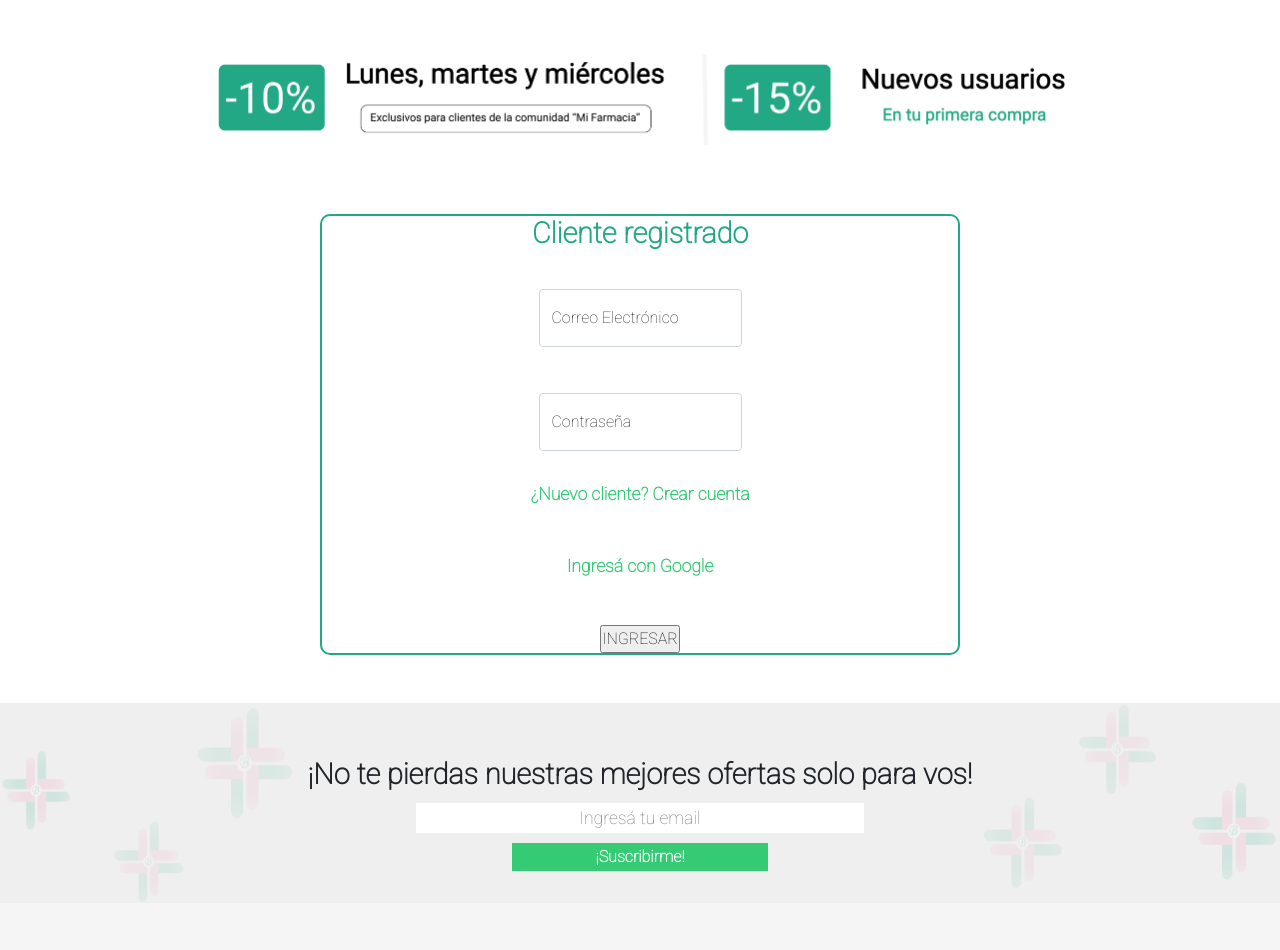
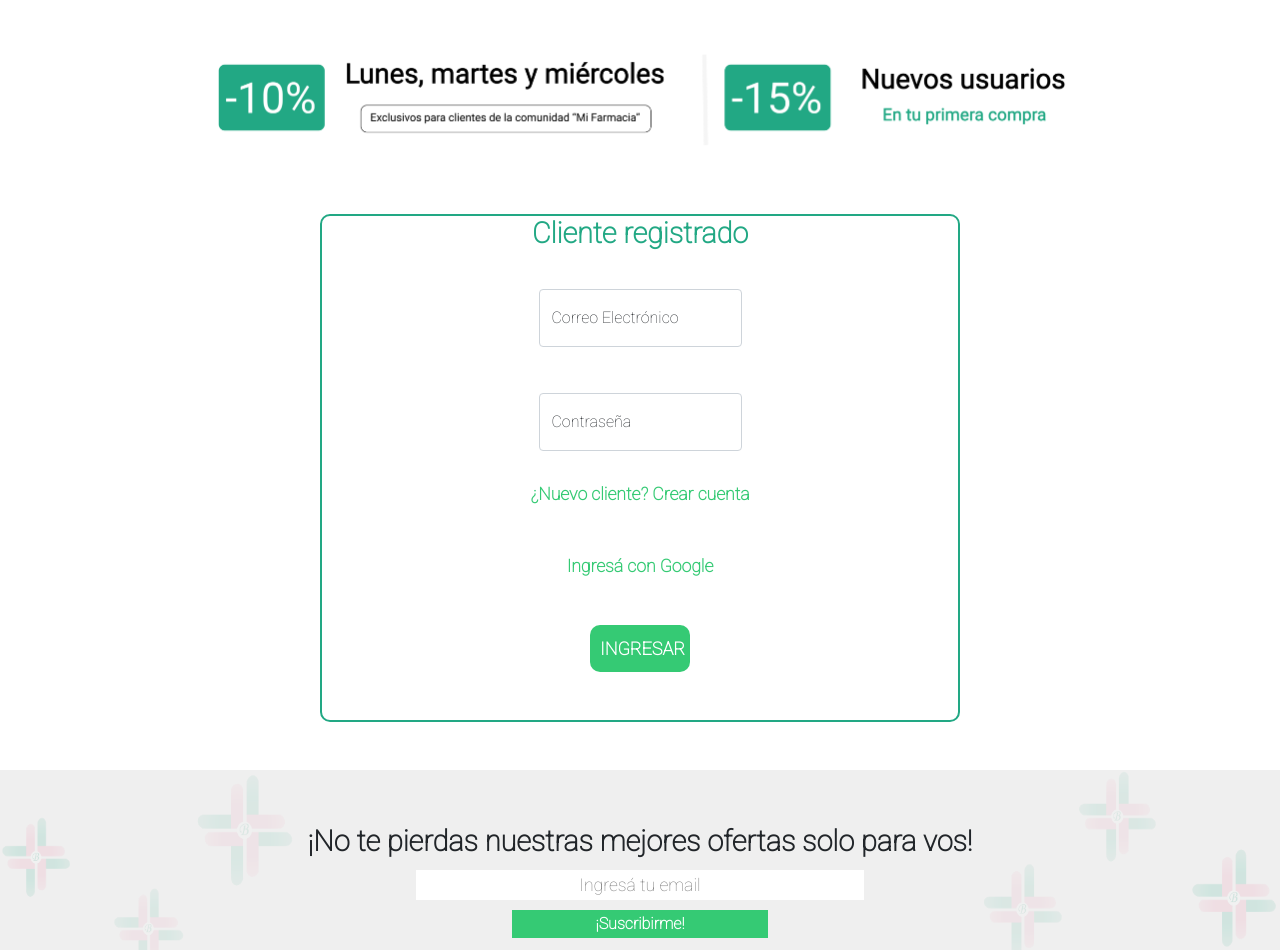
Before and after one commit to ManuelPeysere/proyectoFarmaciaBiondi, a website: page pages/account.html in a window 1280 px wide. Shown: the part 150-1100 px from the top of the page. Drawn offline with nearby package versions, Linux system fonts and the light colour scheme; some icons are missing.

Commit message:
versión 31/05

```diff
--- a/pages/account.html
+++ b/pages/account.html
@@ -71,7 +71,7 @@
 
             <p>Ingresá con Google</p>
 
-        <input type="submit" value="INGRESAR" class="form__input">
+        <input type="submit" value="INGRESAR" class="formInput">
     </section>
 
     <div class="suscription">
```
Also changed, not shown: scss/parciales/_account.scss (line endings or trailing spaces).
